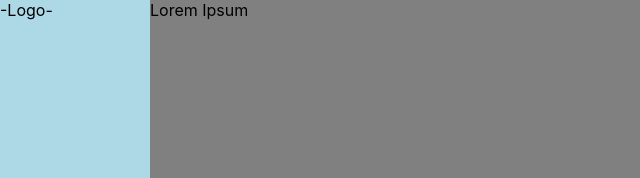
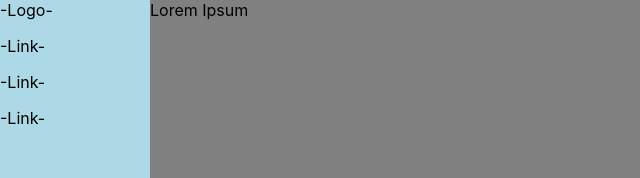
Before and after one commit to IgoVeyner/portfolio, a React (Create React App) app: page / in a window 1280 px wide. Shown: the top 178 px of the page, without its empty margins (0-640 px from the left). Built offline with nearby package versions, Linux system fonts and the light colour scheme.

Commit message:
create, stub and render web navagation component

```diff
--- a/src/components/Header/index.js
+++ b/src/components/Header/index.js
@@ -1,10 +1,12 @@
 import './index.css'
 import Logo from '../Logo'
+import Nav from '../Nav'
 
 const Header = () => {
   return (
     <header className="navbar">
       <Logo />
+      <Nav />
     </header>
   )
 }
--- /dev/null
+++ b/src/components/Nav/index.js
@@ -0,0 +1,11 @@
+const Navbar = () => {
+  return (
+    <nav>
+      <p>-Link-</p>
+      <p>-Link-</p>
+      <p>-Link-</p>
+    </nav>
+  )
+}
+
+export default Navbar
```
